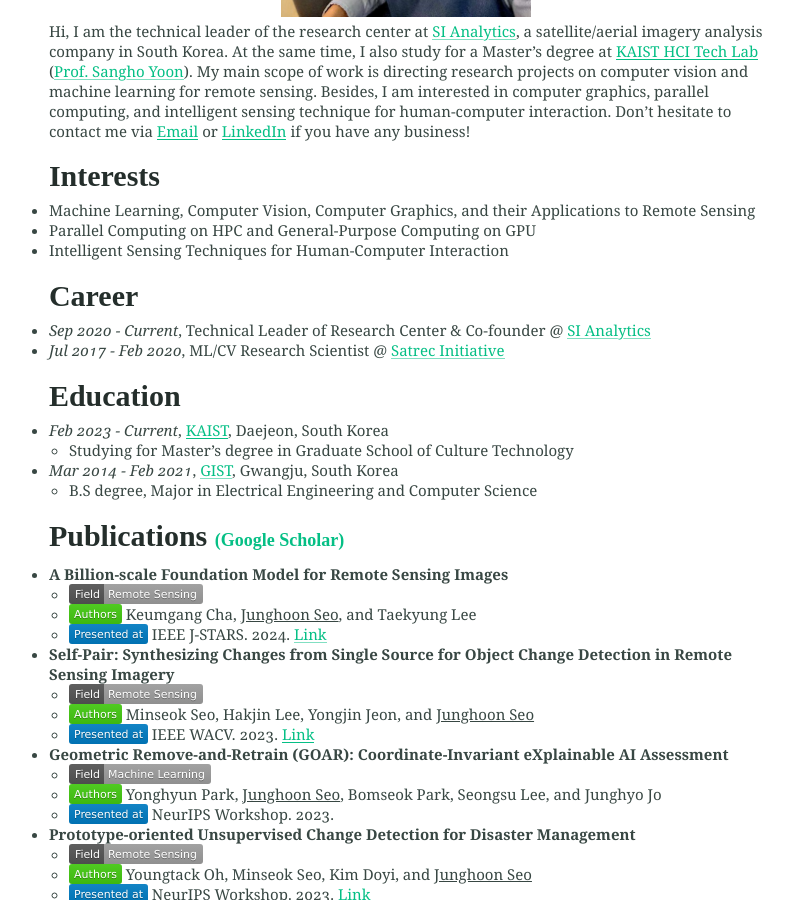
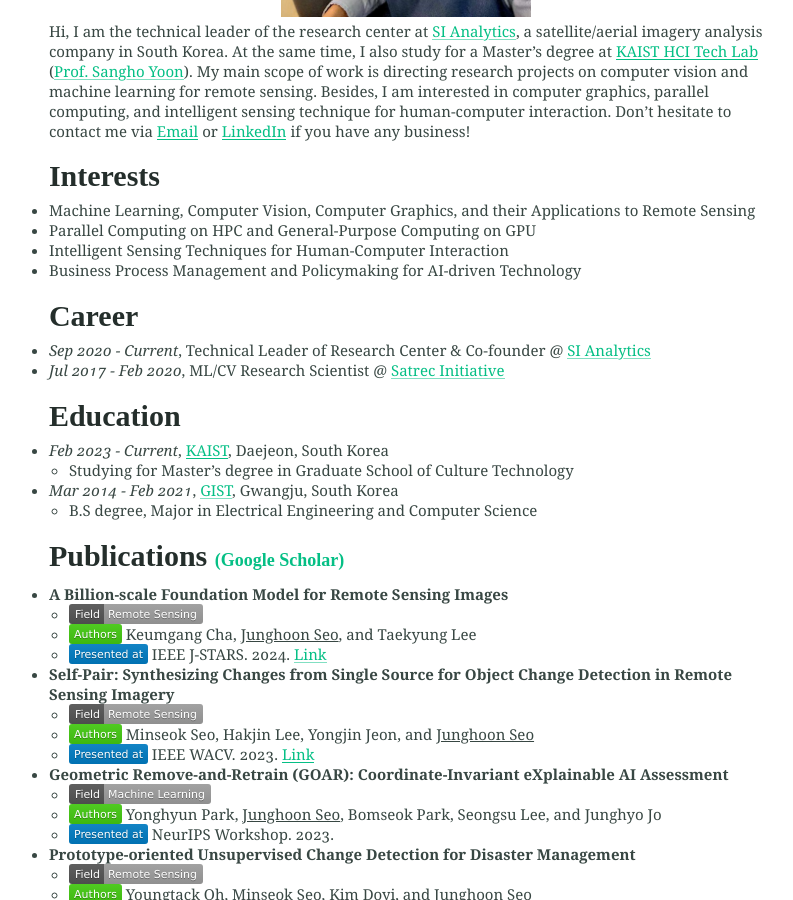
Before and after one commit to mikigom/mikigom.github.io, a Jekyll site: the page built from index.md, in a window 1280 px wide and 900 px high, scrolled down 416 px. Shown: the whole window, without its empty margins (234-1027 px from the left). Built offline with Jekyll 4.4.1, drawn with Linux system fonts in a browser that asks for light colours.

Commit message:
Update index.md

```diff
--- a/index.md
+++ b/index.md
@@ -12,6 +12,7 @@ Hi, I am the technical leader of the research center at [SI Analytics](https://w
 * Machine Learning, Computer Vision, Computer Graphics, and their Applications to Remote Sensing
 * Parallel Computing on HPC and General-Purpose Computing on GPU
 * Intelligent Sensing Techniques for Human-Computer Interaction
+* Business Process Management and Policymaking for AI-driven Technology
 
 ### Career
 * *Sep 2020 - Current*, Technical Leader of Research Center & Co-founder @ [SI Analytics](https://www.si-analytics.ai/eng)
```
